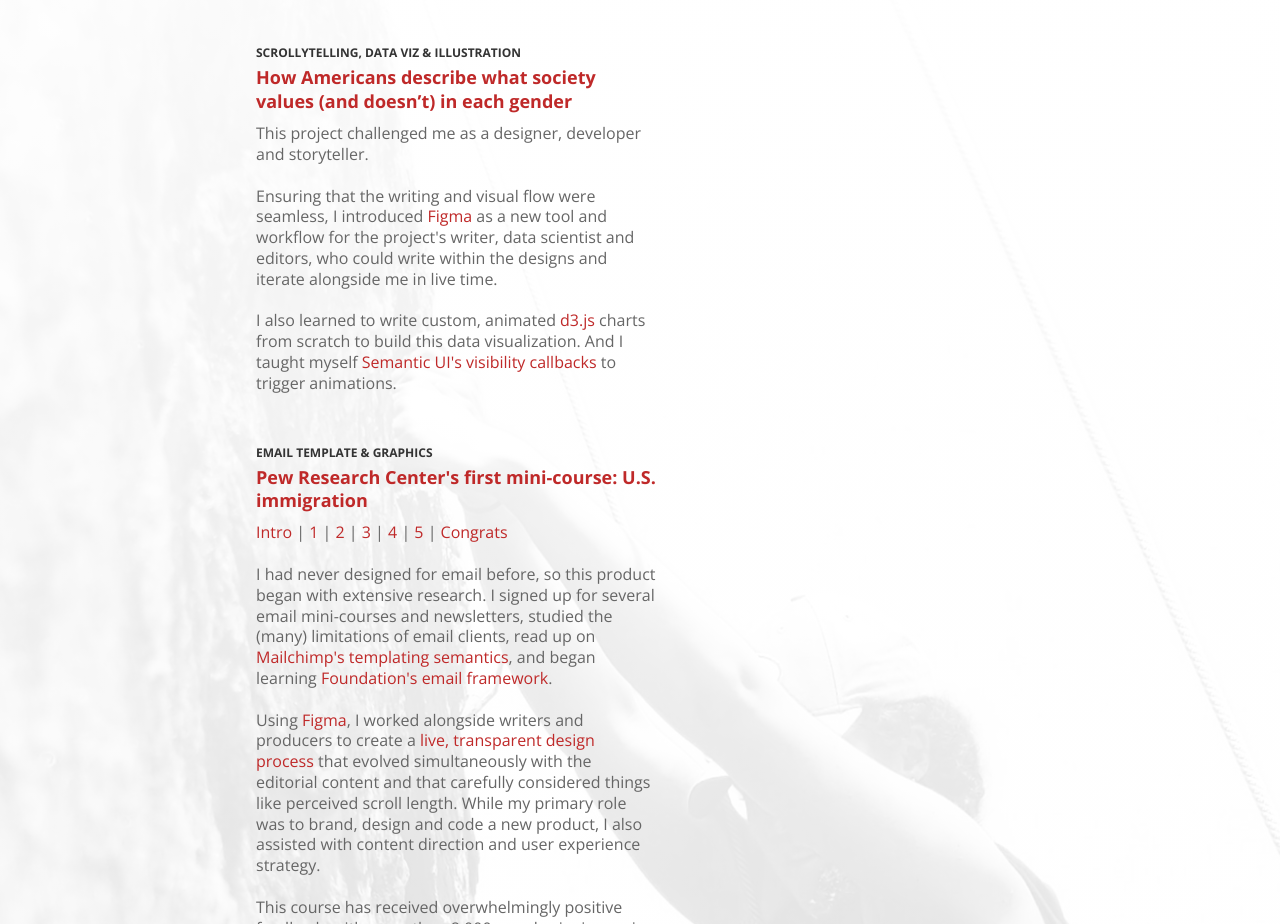
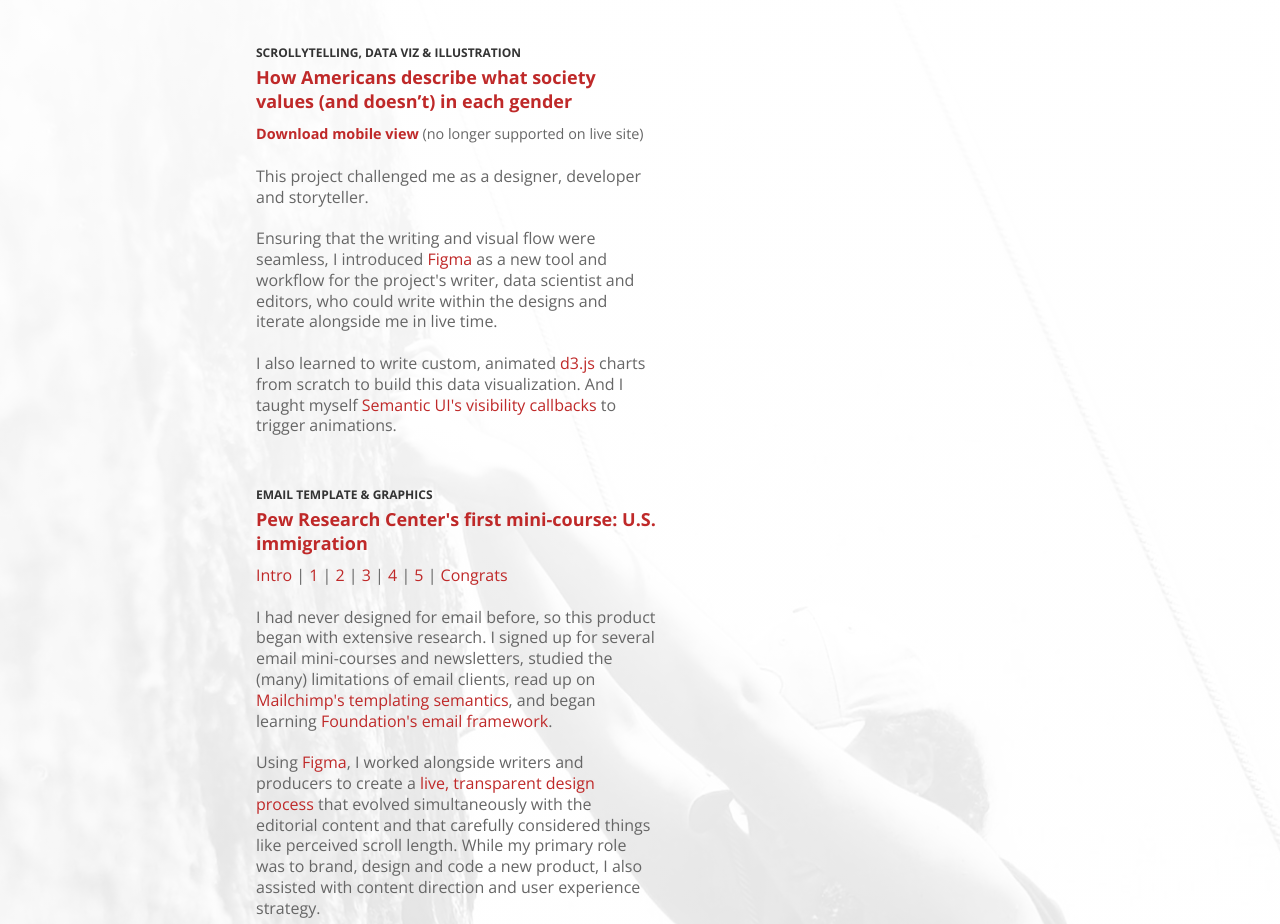
Before and after one commit to kristiwalker/portfolio, a website: page build/index.html in a window 1280 px wide. Shown: the part 1040-1964 px from the top of the page. Drawn offline with nearby package versions, Linux system fonts and the light colour scheme.

Commit message:
adds both links

```diff
--- a/build/assets/data/portfolio-items.json
+++ b/build/assets/data/portfolio-items.json
@@ -8,8 +8,8 @@
   {
     "types": "Scrollytelling, data viz & illustration",
     "head": "How Americans describe what society values (and doesn’t) in each gender",
-    "sub": "This project challenged me as a designer, developer and storyteller.<br><br> Ensuring that the writing and visual flow were seamless, I introduced <a href='https://www.figma.com/'>Figma</a> as a new tool and workflow for the project's writer, data scientist and editors, who could write within the designs and iterate alongside me in live time.<br><br> I also learned to write custom, animated <a href='https://d3js.org/'>d3.js</a> charts from scratch to build this data visualization. And I taught myself <a href='https://semantic-ui.com/behaviors/visibility.html'>Semantic UI's visibility callbacks</a> to trigger animations.",
-    "url": "../strong-men-caring-women/mobile-view.mov"
+    "sub": "<span><strong><a href='../strong-men-caring-women_mobile.mov'>Download mobile view</a></strong> (no longer supported on live site)</span><br><br>This project challenged me as a designer, developer and storyteller.<br><br> Ensuring that the writing and visual flow were seamless, I introduced <a href='https://www.figma.com/'>Figma</a> as a new tool and workflow for the project's writer, data scientist and editors, who could write within the designs and iterate alongside me in live time.<br><br> I also learned to write custom, animated <a href='https://d3js.org/'>d3.js</a> charts from scratch to build this data visualization. And I taught myself <a href='https://semantic-ui.com/behaviors/visibility.html'>Semantic UI's visibility callbacks</a> to trigger animations.",
+    "url": "https://www.pewresearch.org/social-trends/interactives/strong-men-caring-women/"
   },
   {
     "types": "Email template & graphics",
--- a/build/css/custom.css
+++ b/build/css/custom.css
@@ -224,6 +224,8 @@ p.portfolio-item-sub {
   font-size: 1.6em;
   margin: 0 0 20px;
   line-height: 1.3em; }
+  p.portfolio-item-sub span {
+    font-size: 0.9em; }
 
 /*------------------------------------*\
   #FOOTER
--- a/build/sass/custom.scss
+++ b/build/sass/custom.scss
@@ -31,6 +31,7 @@ $light: #666;
 
 $copy-width: 400px;
 
+$small-font: 0.9em;
 $regular-font: 1.8em;
 $large-font: 2.2em;
 
@@ -300,6 +301,10 @@ p.portfolio-item-sub {
   font-size: $regular-font - 0.2em;
   margin: 0 0 20px;
   line-height: 1.3em;
+
+  & span {
+    font-size: $small-font;
+  }
 }
 /*------------------------------------*\
   #FOOTER
```
Also changed, not shown: 1 other file.
